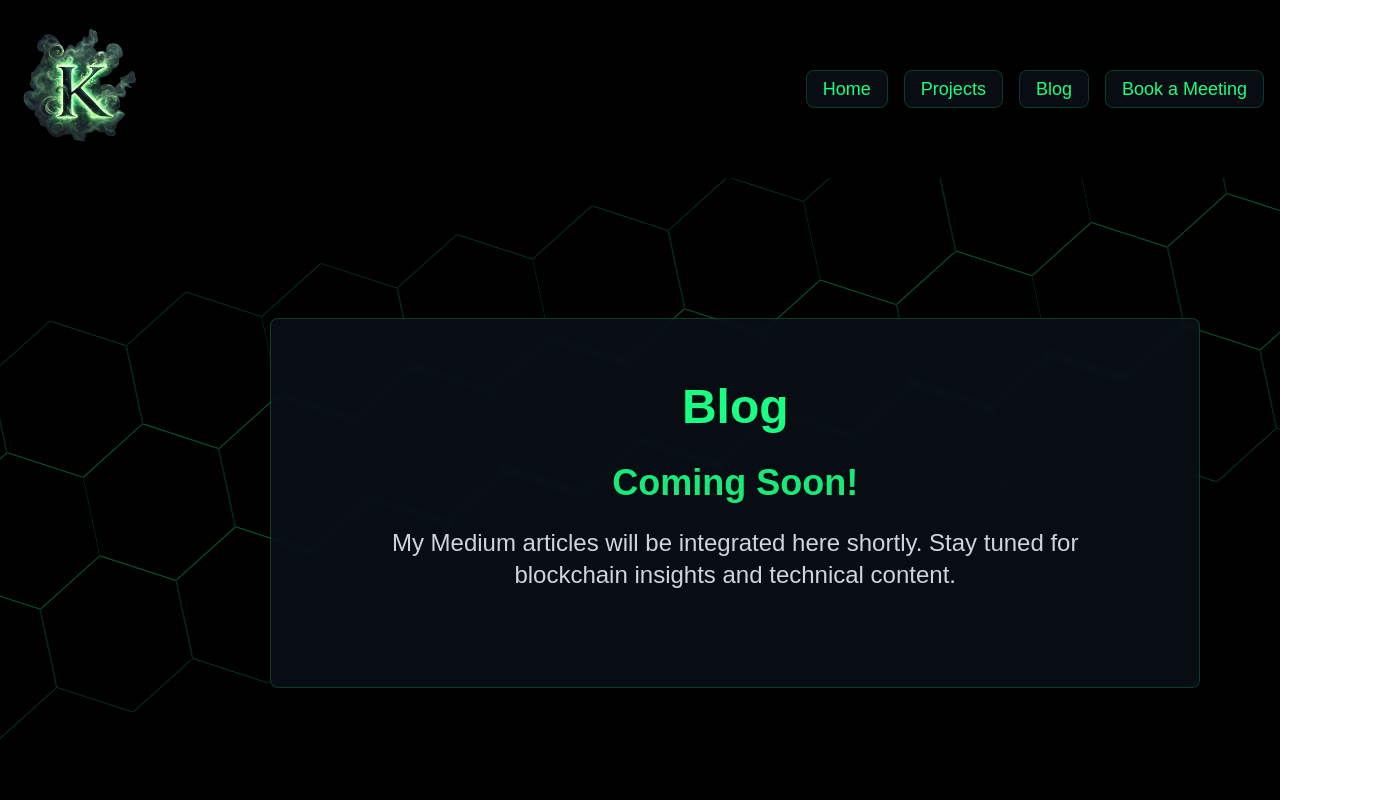
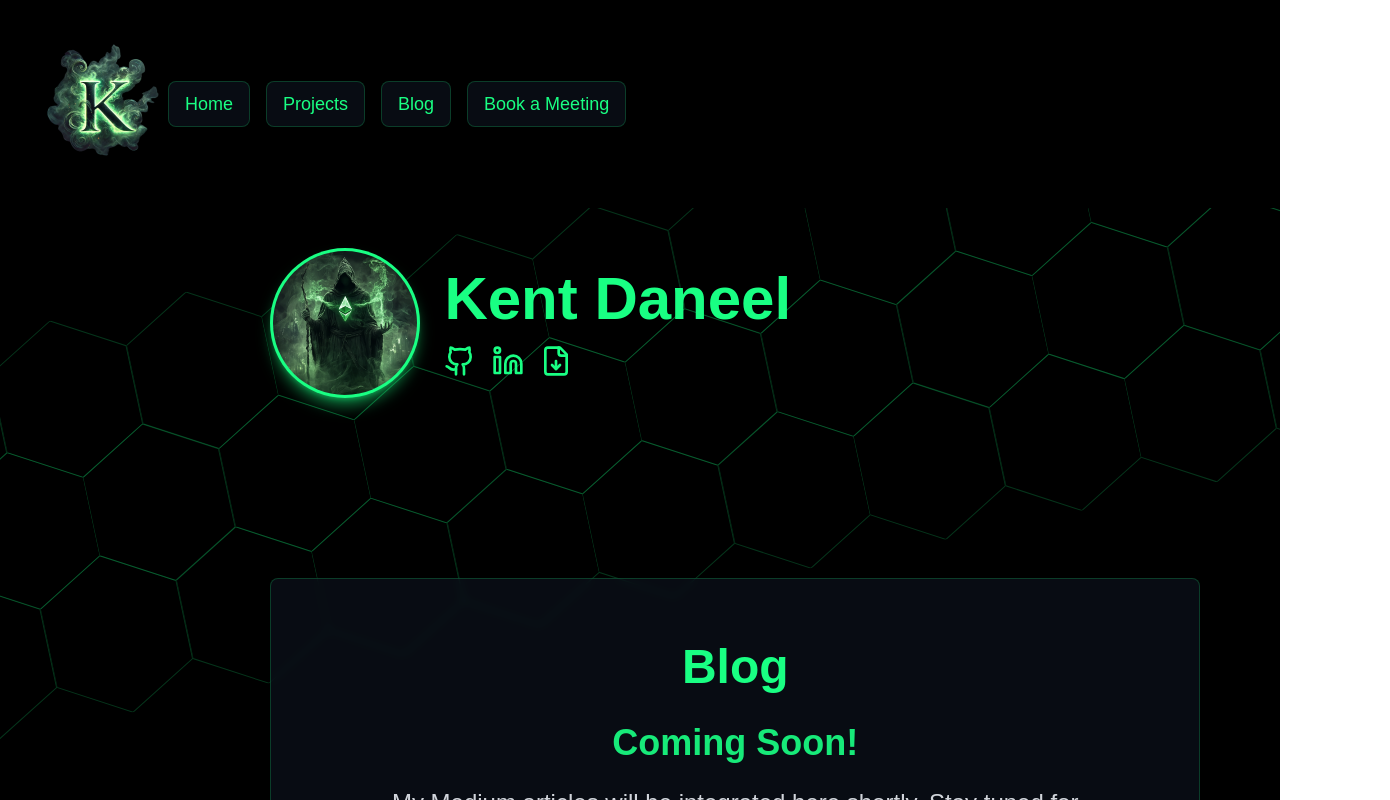
Before and after one commit to Springbock99/personal-website, a Next.js app: page /blog in a window 1280 px wide. Shown: the top 800 px of the page, 1390 px wide, since content can reach past the window. Built offline with nearby package versions, Linux system fonts and the light colour scheme.

Commit message:
adding changes to my projecs,blog and home page.

```diff
--- a/src/app/blog/page.tsx
+++ b/src/app/blog/page.tsx
@@ -2,7 +2,8 @@
 import Image from "next/image";
 import { useEffect, useState } from "react";
 import HexagonGrid from "../components/HexagonGrid";
-import Link from "next/link";
+import NavBar from "../components/NavBar";
+import { FileDown, Github, Linkedin } from "lucide-react";
 
 export default function About() {
   const [columnCount, setColumnCount] = useState(12);
@@ -43,62 +44,54 @@ export default function About() {
       <div style={{ position: "relative", zIndex: 2 }}>
         {" "}
         <header className="py-6 px-4 flex justify-between items-center bg-black">
-          <div className="flex items-center space-x-2">
+          <NavBar />
+        </header>
+        <section className="flex flex-col items-center md:items-start px-4 md:px-20 py-10">
+          <div className="flex flex-col w-full md:ml-[17%] items-center md:items-start">
+            <div className="flex flex-col md:flex-row items-center space-y-4 md:space-y-0 md:space-x-6">
+              <div className="rounded-full p-[3px] bg-green shadow-lg shadow-green/50">
                 <Image
-              src="/KG.png" // This should be the same image path you're using in the About section
+                  src="/StaffH.png"
                   alt="Profile"
-              width={130} // Smaller size for the header
-              height={130} // Smaller size for the header
-              className="rounded-full" // Makes the image circular like your larger one
+                  width={140}
+                  height={140}
+                  className="rounded-full w-32 h-32 md:w-36 md:h-36"
                 />
               </div>
-          <nav>
-            <ul className="flex space-x-4">
-              <li>
-                <Link
-                  href="/"
-                  className="text-lg px-4 py-2 bg-gray-900/50 rounded-lg border border-green/20
-                            hover:border-green/50 transition-colors backdrop-blur-sm
-                            text-green hover:text-white"
+              <div className="text-center md:text-left">
+                <h1 className="text-4xl md:text-6xl font-bold text-green">
+                  Kent Daneel
+                </h1>
+                <div className="flex space-x-4 items-center justify-center md:justify-start mt-4">
+                  <a
+                    href="https://github.com/Springbock99"
+                    target="_blank"
+                    rel="noopener noreferrer"
+                    className="text-green hover:text-white transition-colors"
                   >
-                  Home
-                </Link>
-              </li>
-              <li>
+                    <Github size={32} />
+                  </a>
                   <a
-                  href="/projects"
-                  className="text-lg px-4 py-2 bg-gray-900/50 rounded-lg border border-green/20
-                            hover:border-green/50 transition-colors backdrop-blur-sm
-                            text-green hover:text-white"
+                    href="https://www.linkedin.com/in/kent-daneel-7639832a7/"
+                    target="_blank"
+                    rel="noopener noreferrer"
+                    className="text-green hover:text-white transition-colors"
                   >
-                  Projects
+                    <Linkedin size={32} />
                   </a>
-              </li>
-              <li>
                   <a
-                  href="#"
-                  className="text-lg px-4 py-2 bg-gray-900/50 rounded-lg border border-green/20
-                            hover:border-green/50 transition-colors backdrop-blur-sm
-                            text-green hover:text-white"
+                    href="/KentDaneelResume.pdf"
+                    download
+                    className="text-green hover:text-white transition-colors"
+                    title="Download CV"
                   >
-                  Blog
+                    <FileDown size={32} />
                   </a>
-              </li>
-              <li className="ml-6">
-                <a
-                  href="https://calendly.com/daneelkent"
-                  target="_blank" // Opens in new tab
-                  rel="noopener noreferrer"
-                  className="text-lg px-4 py-2 bg-gray-900/50 rounded-lg border border-green/20
-               hover:border-green/50 transition-colors backdrop-blur-sm
-               text-green hover:text-white"
-                >
-                  Book a Meeting
-                </a>
-              </li>
-            </ul>
-          </nav>
-        </header>
+                </div>
+              </div>
+            </div>
+          </div>
+        </section>
         <div className="h-[100px]"></div>
         <main className="flex-1">
           {" "}
--- a/src/app/projects/page.tsx
+++ b/src/app/projects/page.tsx
@@ -4,10 +4,8 @@ import { ProjectBox } from "../components/ProjectBox";
 import HexagonGrid from "../components/HexagonGrid";
 import { useEffect, useState } from "react";
 import { FileDown, Github, Linkedin } from "lucide-react";
-import Link from "next/link";
-
+import NavBar from "../components/NavBar";
 export default function Projects() {
-  // Your existing columnCount state and useEffect...
   const [columnCount, setColumnCount] = useState(12);
   const size = 80;
   const width = size * Math.sqrt(3);
@@ -23,87 +21,52 @@ export default function Projects() {
     window.addEventListener("resize", updateColumnCount);
     return () => window.removeEventListener("resize", updateColumnCount);
   }, [width]);
+
   return (
     <div className="bg-black text-white min-h-screen">
       {/* Hexagon Background */}
       <div
-        style={
-          {
-            /* your existing hexagon grid styles */
-          }
-        }
+        style={{
+          position: "absolute",
+          inset: 0,
+          overflow: "hidden",
+          zIndex: 0,
+          top: "0",
+          height: "100vh",
+          width: "100%",
+          display: "flex",
+          justifyContent: "center",
+          alignItems: "center",
+        }}
       >
         <HexagonGrid columnCount={columnCount} size={size} />
       </div>
 
-      <header className="py-6 px-4 flex justify-between items-center bg-black">
-        <div className="flex items-center space-x-2">
-          <Image
-            src="/KG.png" // This should be the same image path you're using in the About section
-            alt="Profile"
-            width={130} // Smaller size for the header
-            height={130} // Smaller size for the header
-            className="rounded-full" // Makes the image circular like your larger one
-          />
-        </div>
-        <nav>
-          <ul className="flex space-x-4">
-            <li>
-              <Link
-                href="/"
-                className="text-lg px-4 py-2 bg-gray-900/50 rounded-lg border border-green/20
-                            hover:border-green/50 transition-colors backdrop-blur-sm
-                            text-green hover:text-white"
-              >
-                Home
-              </Link>
-            </li>
-
-            <li>
-              <a
-                href="#"
-                className="text-lg px-4 py-2 bg-gray-900/50 rounded-lg border border-green/20
-                            hover:border-green/50 transition-colors backdrop-blur-sm
-                            text-green hover:text-white"
-              >
-                Blog
-              </a>
-            </li>
-            <li className="ml-6">
-              <a
-                href="https://calendly.com/daneelkent"
-                target="_blank" // Opens in new tab
-                rel="noopener noreferrer"
-                className="text-lg px-4 py-2 bg-gray-900/50 rounded-lg border border-green/20
-               hover:border-green/50 transition-colors backdrop-blur-sm
-               text-green hover:text-white"
-              >
-                Book a Meeting
-              </a>
-            </li>
-          </ul>
-        </nav>
+      {/* Main Content Container */}
+      <div style={{ position: "relative", zIndex: 2 }}>
+        {/* Header */}
+        <header className="py-6 px-4 flex flex-col md:flex-row justify-between items-center bg-black gap-4">
+          <NavBar />
         </header>
 
-      {/* Content */}
-      <div style={{ position: "relative", zIndex: 2 }}>
-        {/* Projects Title */}
-        <section className="flex flex-col items-start px-20 py-10">
-          <div className="flex flex-col ml-[17%]">
-            <div className="flex items-center space-x-6">
+        {/* Projects Title Section */}
+        <section className="flex flex-col items-center md:items-start px-4 md:px-20 py-10">
+          <div className="flex flex-col w-full md:ml-[17%] items-center md:items-start">
+            <div className="flex flex-col md:flex-row items-center space-y-4 md:space-y-0 md:space-x-6">
               <div className="rounded-full p-[3px] bg-green shadow-lg shadow-green/50">
                 <Image
                   src="/StaffH.png"
                   alt="Profile"
                   width={140}
                   height={140}
-                  className="rounded-full"
+                  className="rounded-full w-32 h-32 md:w-36 md:h-36"
                 />
               </div>
-              <h1 className="text-6xl font-bold text-green">
+              <div className="text-center md:text-left">
+                <h1 className="text-4xl md:text-6xl font-bold text-green mb-4 md:mb-0">
                   My Personal Projects
                 </h1>
-              <div className="flex space-x-4 items-center">
+                <div className="flex space-x-4 items-center justify-center md:justify-start mt-4">
                   <a
                     href="https://github.com/Springbock99"
                     target="_blank"
@@ -121,7 +84,7 @@ export default function Projects() {
                     <Linkedin size={32} />
                   </a>
                   <a
-                  href="/KentDaneelResume.pdf" // Make sure to put your CV PDF in the public folder
+                    href="/KentDaneelResume.pdf"
                     download
                     className="text-green hover:text-white transition-colors"
                     title="Download CV"
@@ -130,43 +93,27 @@ export default function Projects() {
                   </a>
                 </div>
               </div>
+            </div>
 
             <div className="h-10"></div>
 
-            <p className="text-2xl mt-2">
+            <p className="text-xl md:text-2xl mt-2 text-center md:text-left max-w-3xl">
               Take a look at some of my favorite blockchain projects, from DeFi
               protocols to NFT platforms
             </p>
-            {/* <div className="flex space-x-4 mt-6"> */}
-            <ul className="flex space-x-2 mt-6 list-none">
-              <div className="h-10"></div>
-
-              <li className="ml-6">
-                <a
-                  href="https://calendly.com/daneelkent"
-                  target="_blank" // Opens in new tab
-                  rel="noopener noreferrer"
-                  className="text-lg px-4 py-2 bg-gray-900/50 rounded-lg border border-green/20
-               hover:border-green/50 transition-colors backdrop-blur-sm
-               text-green hover:text-white"
-                >
-                  Book a Meeting
-                </a>
-              </li>
-            </ul>
-            {/* </div> */}
           </div>
         </section>
 
         {/* Project Boxes */}
-        <section className="px-20">
-          <div className="ml-[17%] flex flex-col gap-12">
+        <section className="px-4 md:px-20">
+          <div className="w-full md:ml-[17%] flex flex-col gap-8 md:gap-12">
+            {/* Your existing ProjectBox components with mobile responsiveness */}
+            {/* Note: The ProjectBox component itself needs to be responsive */}
             <ProjectBox
               title="DeFi & Smart Contract Development Portfolio"
-              description="A comprehensive collection of smart contracts and DeFi protocols showcasing my blockchain development capabilities. This portfolio demonstrates knowledge in implementing secure financial protocols, token standards, and NFT solutions using industry best practices and
-             testing methodologies."
+              description="A comprehensive collection of smart contracts and DeFi protocols showcasing my blockchain development capabilities. This portfolio demonstrates knowledge in implementing secure financial protocols, token standards, and NFT solutions using industry best practices and testing methodologies."
               githubLink="https://github.com/Springbock99/Defi"
-              className="translate-x-0"
+              className="md:translate-x-0"
               techStack={[
                 "Solidity",
                 "Hardhat",
@@ -236,7 +183,6 @@ export default function Projects() {
                 </div>
               }
             />
-
             <ProjectBox
               title="Rad Reptieles - NFT Crafting Platform"
               description="A dynamic NFT platform built on ERC-1155 that enables users to mint, trade, and forge unique reptile NFTs through an innovative burning mechanism. This project showcases advanced smart contract implementation combined with a seamless web3 user interface."
@@ -304,7 +250,6 @@ export default function Projects() {
                 </div>
               }
             />
-
             <ProjectBox
               title="Advanced Upgradeable Smart Contracts"
               description="A sophisticated implementation of upgradeable smart contracts showcasing secure token and NFT upgrade patterns integrated with staking functionality. This project demonstrates professional deployment strategies using TypeScript and comprehensive testing with Foundry."
@@ -383,7 +328,6 @@ export default function Projects() {
                 </div>
               }
             />
-
             <ProjectBox
               title="Portfolio Website - Modern Web3 Developer Portfolio"
               description="A modern, responsive portfolio website showcasing blockchain development projects and professional experience. Built with Next.js and featuring dynamic animations, interactive components, and seamless navigation."
@@ -464,18 +408,16 @@ export default function Projects() {
         </section>
 
         {/* Footer */}
-        <footer className="py-4 text-center border-t border-green/20 mt-20 bg-gray-900/50 backdrop-blur-sm">
-          {" "}
-          {/* Added background classes */}
-          <div className="flex flex-col items-center space-y-4">
-            <p className="text-2xl text-green">
+        <footer className="py-4 px-4 text-center border-t border-green/20 mt-20 bg-gray-900/50 backdrop-blur-sm">
+          <div className="flex flex-col items-center space-y-4 max-w-4xl mx-auto">
+            <p className="text-xl md:text-2xl text-green px-4">
               {"Don't hesitate to book a meeting with me!"}
             </p>
             <a
               href="https://calendly.com/daneelkent"
               target="_blank"
               rel="noopener noreferrer"
-              className="text-lg px-4 py-2 bg-gray-900/50 rounded-lg border border-green/20
+              className="text-base md:text-lg px-4 py-2 bg-gray-900/50 rounded-lg border border-green/20
                        hover:border-green/50 transition-colors backdrop-blur-sm
                        text-green hover:text-white"
             >
```
Also changed, not shown: src/app/page.tsx (+0 -55 lines). Lines whose indentation alone changed are shown as unchanged.
